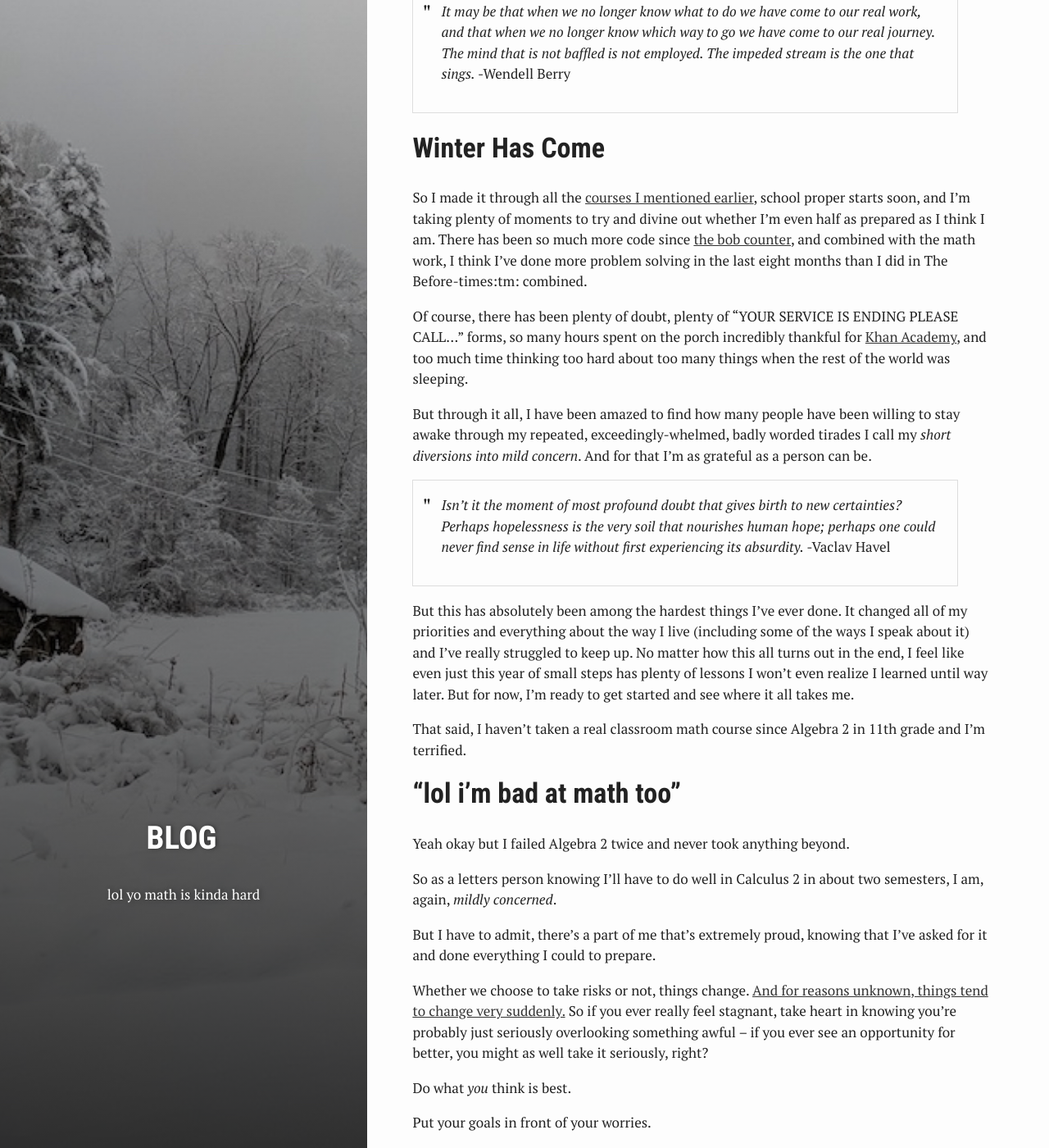
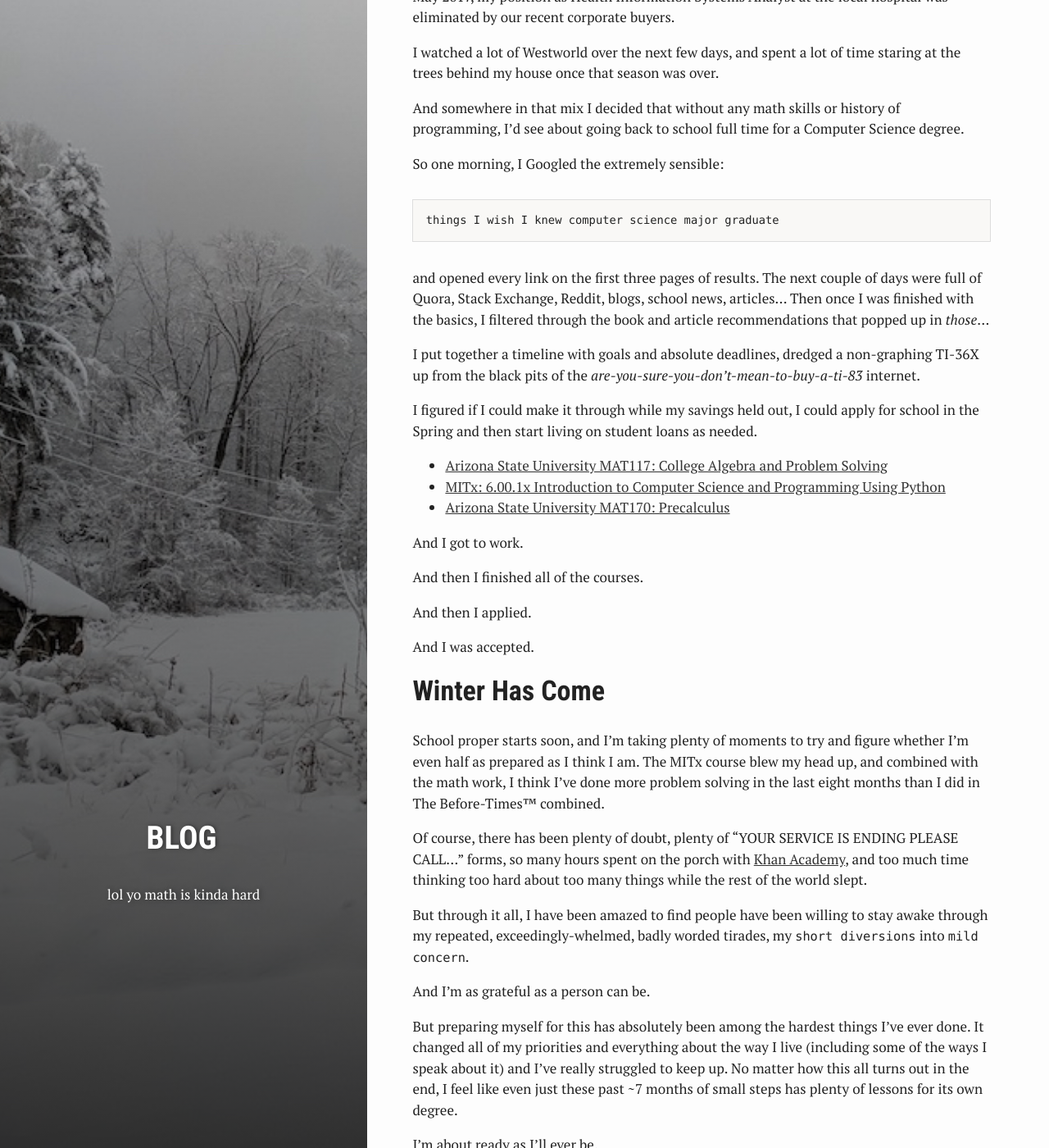
Before and after one commit to acsexton/acsexton.github.io, a Jekyll site: the page built from _posts/blog/2018-01-09-letsgo.markdown, in a window 1280 px wide and 1400 px high, scrolled down 234 px. Shown: the whole window at 82% size. Built offline with Jekyll 4.4.1, drawn with Linux system fonts in a browser that asks for light colours; some of the changed text lies outside the part shown.

Commit message:
combined posts

````diff
--- a/_posts/blog/2018-01-09-letsgo.markdown
+++ b/_posts/blog/2018-01-09-letsgo.markdown
@@ -11,32 +11,63 @@ author: "acsexton"
 category: blog
 ---
 
-> *It may be that when we no longer know what to do we have come to our real work, and that when we no longer know which way to go we have come to our real journey. The mind that is not baffled is not employed. The impeded stream is the one that sings.* -Wendell Berry
+May 2017, my position as Health Information Systems Analyst at the local hospital was eliminated by our recent corporate buyers.
+
+I watched a lot of Westworld over the next few days, and spent a lot of time staring at the trees behind my house once that season was over.
+
+And somewhere in that mix I decided that without any math skills or history of programming, I'd see about going back to school full time for a Computer Science degree.
+
+So one morning, I Googled the extremely sensible:
+
+```
+things I wish I knew computer science major graduate
+```
+
+and opened every link on the first three pages of results. The next couple of days were full of Quora, Stack Exchange, Reddit, blogs, school news, articles... Then once I was finished with the basics, I filtered through the book and article recommendations that popped up in *those*...
+
+I put together a timeline with goals and absolute deadlines, dredged a non-graphing TI-36X up from the black pits of the *are-you-sure-you-don't-mean-to-buy-a-ti-83* internet.
+
+I figured if I could make it through while my savings held out, I could apply for school in the Spring and then start living on student loans as needed.
+
+* [Arizona State University MAT117: College Algebra and Problem Solving](https://www.edx.org/course/college-algebra-problem-solving-asux-mat117x)
+* [MITx: 6.00.1x Introduction to Computer Science and Programming Using Python](https://www.edx.org/course/introduction-computer-science-mitx-6-00-1x-10)
+* [Arizona State University MAT170: Precalculus](https://www.edx.org/course/precalculus-asux-mat170x)
+
+And I got to work.
+
+And then I finished all of the courses.
+
+And then I applied.
+
+And I was accepted.
 
 # Winter Has Come
 
-So I made it through all the [courses I mentioned earlier](https://acsexton.github.io/posts/reboot/), school proper starts soon, and I'm taking plenty of moments to try and divine out whether I'm even half as prepared as I think I am. There has been so much more code since [the bob counter](https://acsexton.github.io/posts/toomanybobs/), and combined with the math work, I think I've done more problem solving in the last eight months than I did in The Before-times:tm: combined.
+School proper starts soon, and I'm taking plenty of moments to try and figure whether I'm even half as prepared as I think I am. The MITx course blew my head up, and combined with the math work, I think I've done more problem solving in the last eight months than I did in The Before-Times&trade; combined.
 
-Of course, there has been plenty of doubt, plenty of "YOUR SERVICE IS ENDING PLEASE CALL..." forms, so many hours spent on the porch incredibly thankful for [Khan Academy](http://khanacademy.org/), and too much time thinking too hard about too many things when the rest of the world was sleeping.
+Of course, there has been plenty of doubt, plenty of "YOUR SERVICE IS ENDING PLEASE CALL..." forms, so many hours spent on the porch with [Khan Academy](http://khanacademy.org/), and too much time thinking too hard about too many things while the rest of the world slept.
 
-But through it all, I have been amazed to find how many people have been willing to stay awake through my repeated, exceedingly-whelmed, badly worded tirades I call my *short diversions into mild concern*. And for that I'm as grateful as a person can be.
+But through it all, I have been amazed to find people have been willing to stay awake through my repeated, exceedingly-whelmed, badly worded tirades, my `short diversions` into `mild concern`.
 
-> *Isn't it the moment of most profound doubt that gives birth to new certainties?
-Perhaps hopelessness is the very soil that nourishes human hope; perhaps one could never find sense in life without first experiencing its absurdity.* -Vaclav Havel
+And I'm as grateful as a person can be.
 
-But this has absolutely been among the hardest things I've ever done. It changed all of my priorities and everything about the way I live (including some of the ways I speak about it) and I've really struggled to keep up. No matter how this all turns out in the end, I feel like even just this year of small steps has plenty of lessons I won't even realize I learned until way later. But for now, I'm ready to get started and see where it all takes me.
+But preparing myself for this has absolutely been among the hardest things I've ever done. It changed all of my priorities and everything about the way I live (including some of the ways I speak about it) and I've really struggled to keep up. No matter how this all turns out in the end, I feel like even just these past ~7 months of small steps has plenty of lessons for its own degree.
 
-That said, I haven't taken a real classroom math course since Algebra 2 in 11th grade and I'm terrified.
+I'm about ready as I'll ever be.
 
-# "lol i'm bad at math too"
+> *It may be that when we no longer know what to do we have come to our real work, and that when we no longer know which way to go we have come to our real journey. The mind that is not baffled is not employed. The impeded stream is the one that sings.* -Wendell Berry
 
-Yeah okay but I failed Algebra 2 twice and never took anything beyond.
+#### But still... ####
 
-So as a letters person knowing I'll have to do well in Calculus 2 in about two semesters, I am, again, *mildly concerned*.
+I haven't taken a real classroom math course since Algebra 2 in 10th grade and I'm terrified.
+
+I mean, also I failed that *and* the following year and had to do it over Summer school before senior year, so as a letters person knowing I'll have to do well in Calculus II in about two semesters, I am, again, *mildly concerned*.
 
 But I have to admit, there's a part of me that's extremely proud, knowing that I've asked for it and done everything I could to prepare.
 
-Whether we choose to take risks or not, things change. [And for reasons unknown, things tend to change very suddenly.](https://acsexton.github.io/posts/reboot/) So if you ever really feel stagnant, take heart in knowing you're probably just seriously overlooking something awful -- if you ever see an opportunity for better, you might as well take it seriously, right?
+Whether we choose to take risks or not, things change. And for reasons unknown, things tend to change very suddenly.
+
+So if you ever really feel stagnant, take heart in knowing you're probably just seriously overlooking something awful -- if you ever see an opportunity for better, you might as well take it seriously, right?
 
 Do what *you* think is best.
 
````
Also changed, not shown: other parts of _posts/blog/2018-01-09-letsgo.markdown (+3 -3 lines), _posts/blog/2017-06-01-treepost.md (deleted, +0 -107 lines), _posts/blog/2017-06-08-bobs.md (deleted, +0 -43 lines).
